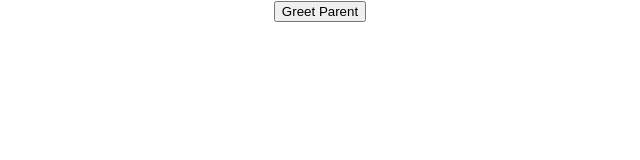
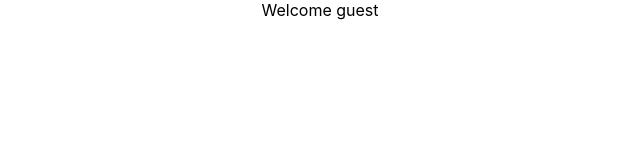
Before and after one commit to yashlad27/react_crash, a React (Create React App) app: page / in a window 1280 px wide. Shown: the top 160 px of the page, without its empty margins (320-960 px from the left). Built offline with nearby package versions, Linux system fonts and the light colour scheme.

Commit message:
conditional rendering using if-else

```diff
--- a/src/App.js
+++ b/src/App.js
@@ -7,12 +7,15 @@
 // import FunctionClick from './components/FunctionClick';
 // import ClassClick from './components/ClassClick';
 // import EventBind from './components/EventBind';
-import ParentComponent from './components/ParentComponent';
+// import ParentComponent from './components/ParentComponent';
+import UserGreeting from './components/UserGreeting';
 
 function App() {
   return (
     <div className="App">
-      <ParentComponent />
+      <UserGreeting />
+
+      {/* <ParentComponent /> */}
 
       {/* <EventBind /> */}
 
--- /dev/null
+++ b/src/components/UserGreeting.js
@@ -0,0 +1,38 @@
+// Conditional Rendering
+// 1. if/else
+// 2. element variables
+// 3. ternary conditional operator
+// 4. short circuit operator
+
+import React, { Component } from 'react'
+
+class UserGreeting extends Component {
+
+    constructor(props) {
+      super(props)
+
+      this.state = {
+        isLoggedIn: false
+      }
+    }
+
+    render() {
+        if (this.state.isLoggedIn) {
+            return (
+                <div>Welcome yash!</div>
+            )
+        } else {
+            return (
+                <div>Welcome guest</div>
+            )
+        }
+    // return (
+    //   <div>
+    //     <div>Welcome yash!</div>
+    //     <div>Welcome Guest!</div>
+    //   </div>
+    // )
+  }
+}
+
+export default UserGreeting
```
